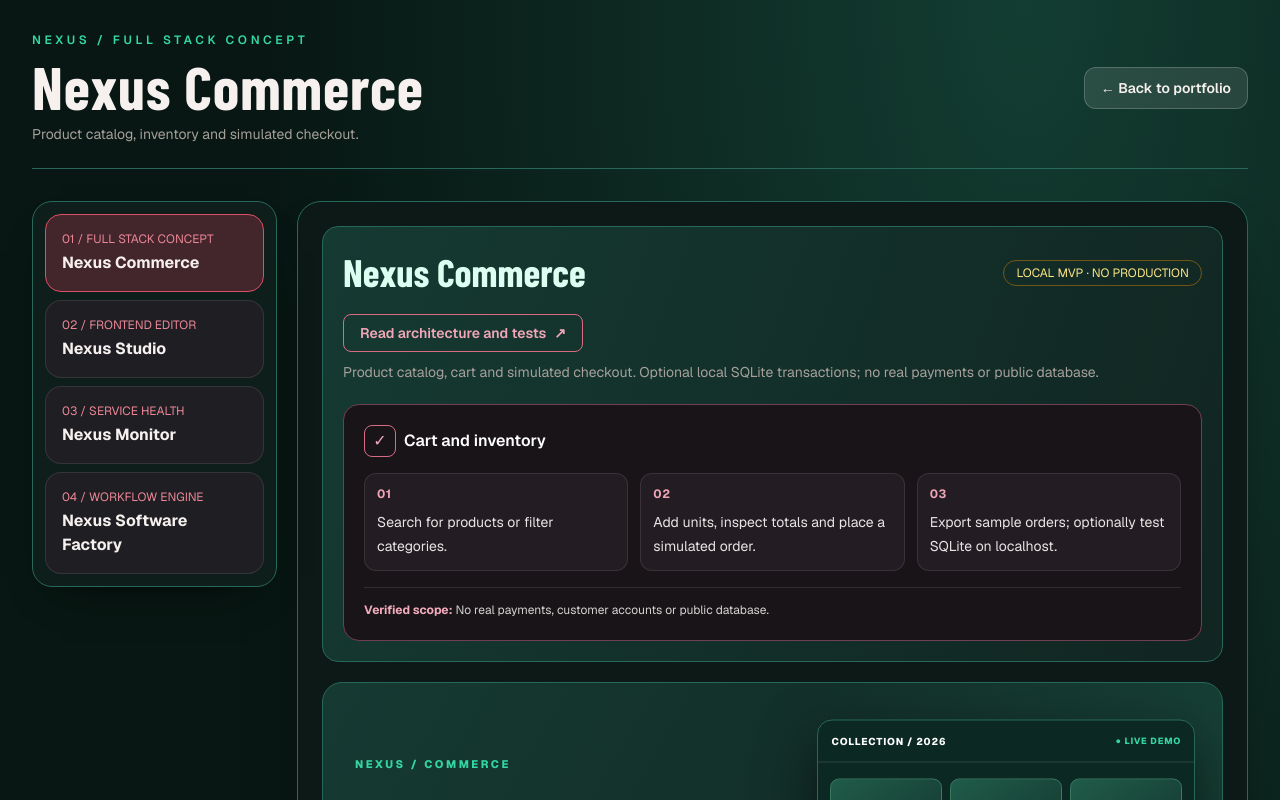
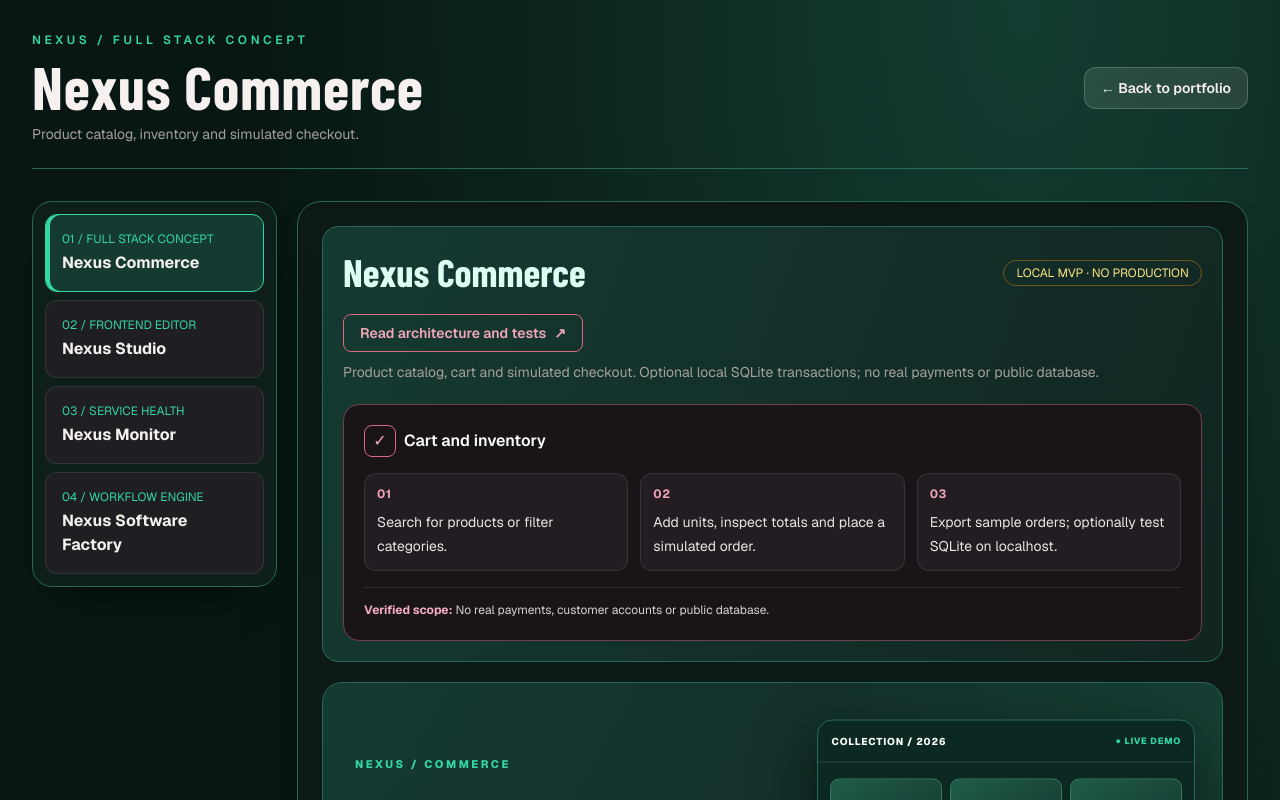
Before and after one commit to Dleteo/Nexus-AI, a Next.js app: page /en/labs/commerce in a window 1280 px wide. Shown: the top 800 px of the page. Built offline with nearby package versions, Linux system fonts and the light colour scheme; a web font is replaced by a local one.

Commit message:
style: support dedicated project navigation and selected state

```diff
--- a/components/labs/lab-themes.css
+++ b/components/labs/lab-themes.css
@@ -139,3 +139,10 @@
 .factory-pipeline [aria-label="Factory job board"]{border-left:3px solid #dc9d5d}
 @media(max-width:1023px){.nexus-lab-shell [data-lab-navigation]{position:relative;top:auto;display:grid;grid-template-columns:repeat(2,minmax(0,1fr))}.commerce-storefront .commerce-cart{position:relative;top:auto}}
 @media(max-width:640px){.nexus-lab-shell .nexus-lab-workspace{padding:10px;border-radius:14px}.commerce-storefront .commerce-catalog{padding:10px}.studio-designer .studio-editor-layout{padding:7px}.studio-designer .studio-editor-layout>aside{min-height:0}}
+
+/* Dedicated pages: links have the same geometry as legacy lab-switch buttons. */
+.nexus-lab-shell [data-lab-navigation] a{display:block;min-width:0;width:100%;border-radius:12px;text-decoration:none;transition:border-color .16s,background-color .16s}
+.nexus-lab-shell [data-lab-navigation] a[aria-current="page"]{border-color:var(--lab-accent);background:var(--lab-accent-soft);box-shadow:inset 4px 0 var(--lab-accent)}
+.nexus-lab-shell [data-lab-navigation] a:hover{border-color:var(--lab-accent)}
+.nexus-lab-shell [data-lab-navigation] a span{color:var(--lab-accent)}
+.nexus-lab-shell [data-standalone="true"]{min-height:100vh}
```
